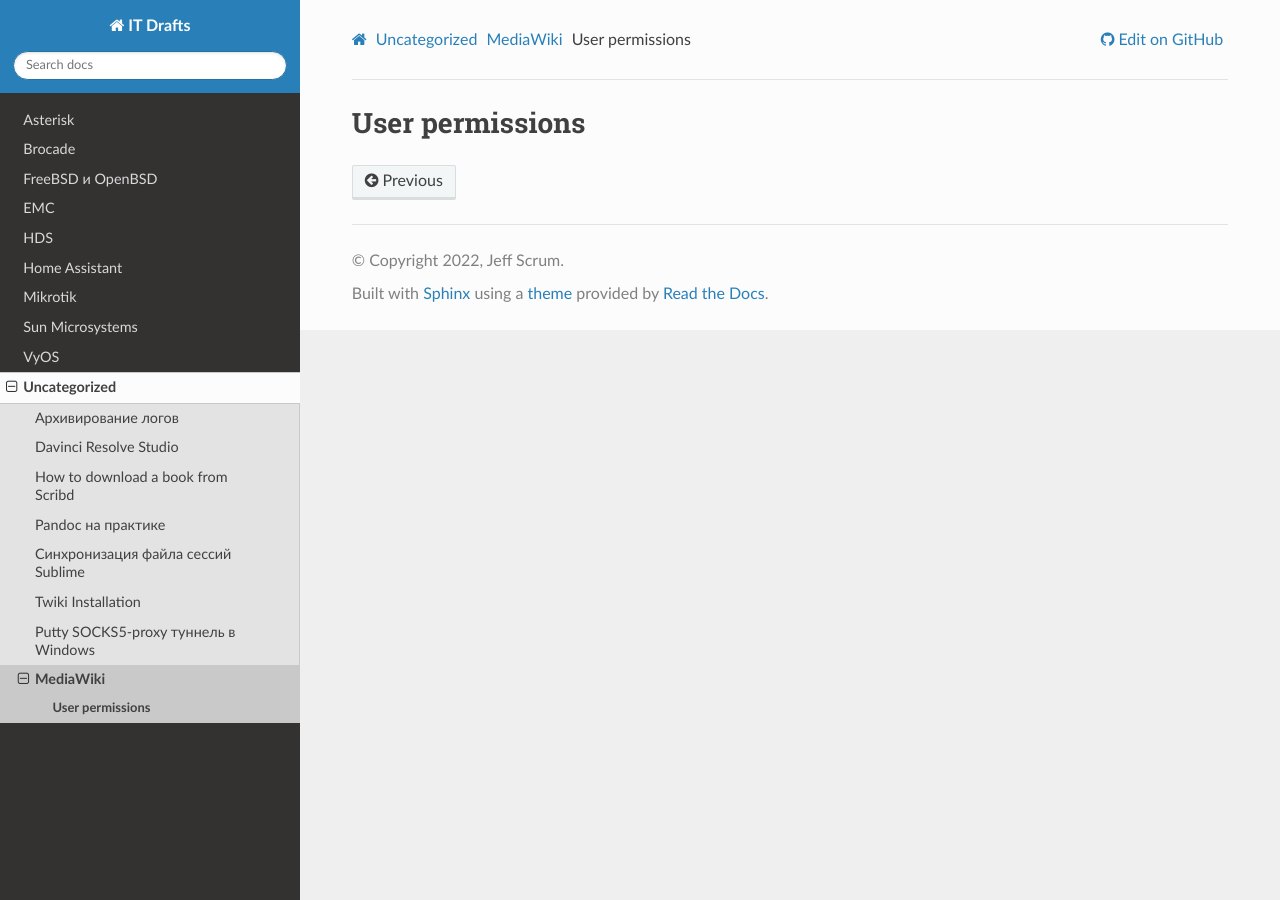
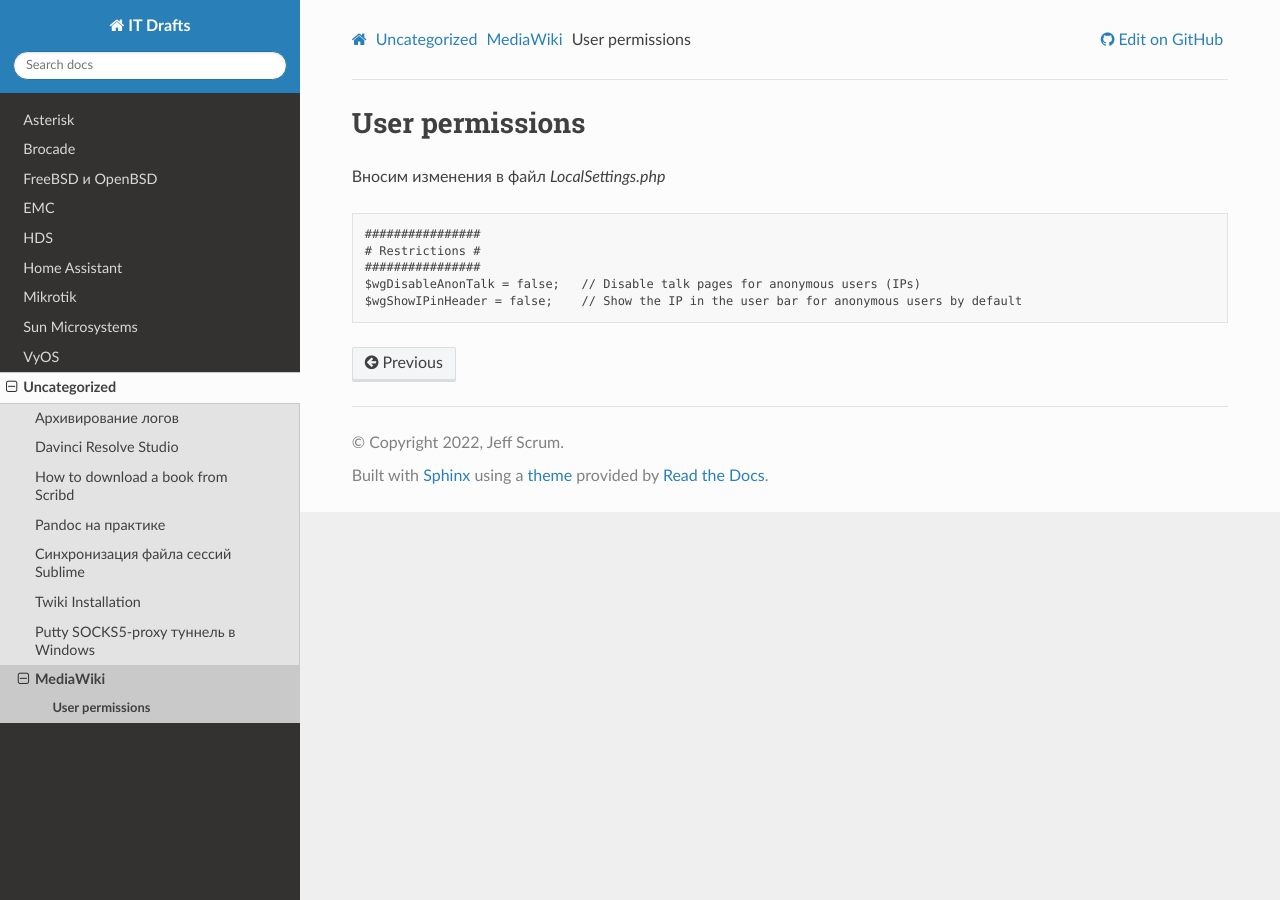
Before and after one commit to jeffscrum/jeffscrum.github.io, a Sphinx documentation site: the page built from source/uncategorized/mediawiki/mw-user-permissions.rst, in a window 1280 px wide. Built offline with Sphinx 7.4.7 and the Read the Docs theme 2.0.0, drawn with Linux system fonts in a browser that asks for light colours.

Commit message:
Update mw-user-permissions.rst

```diff
--- a/source/uncategorized/mediawiki/mw-user-permissions.rst
+++ b/source/uncategorized/mediawiki/mw-user-permissions.rst
@@ -6,11 +6,12 @@
 User permissions
 ================
 
+Вносим изменения в файл *LocalSettings.php*
+
 .. code-block:: none
-   :caption: `LocalSettings.php`
 
   ################
   # Restrictions #
   ################
-  $wgDisableAnonTalk = false;     // Disable talk pages for anonymous users (IPs)
-  $wgShowIPinHeader = false;      // Show the IP in the user bar for anonymous users by default
+  $wgDisableAnonTalk = false;   // Disable talk pages for anonymous users (IPs)
+  $wgShowIPinHeader = false;    // Show the IP in the user bar for anonymous users by default
```
